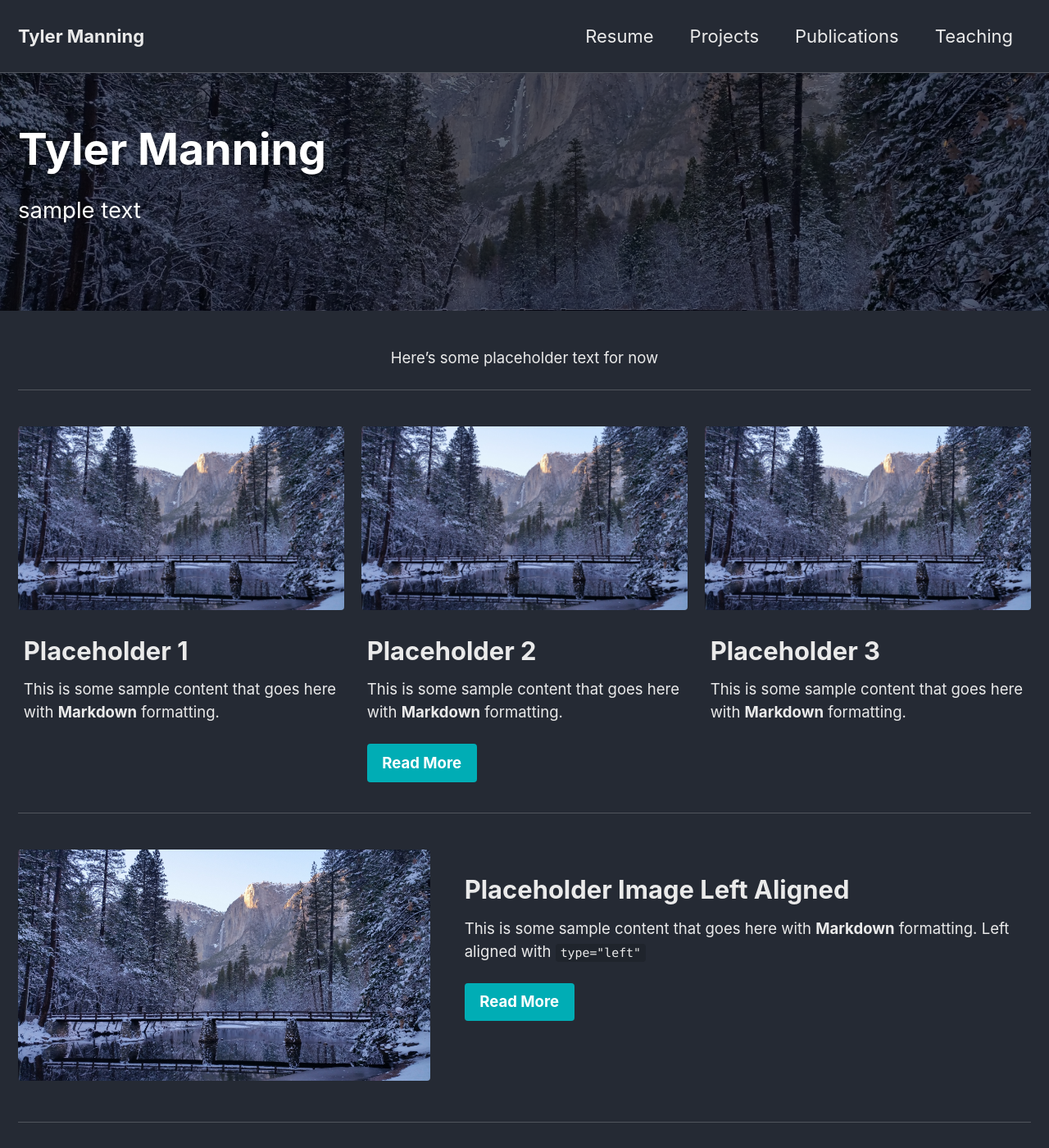
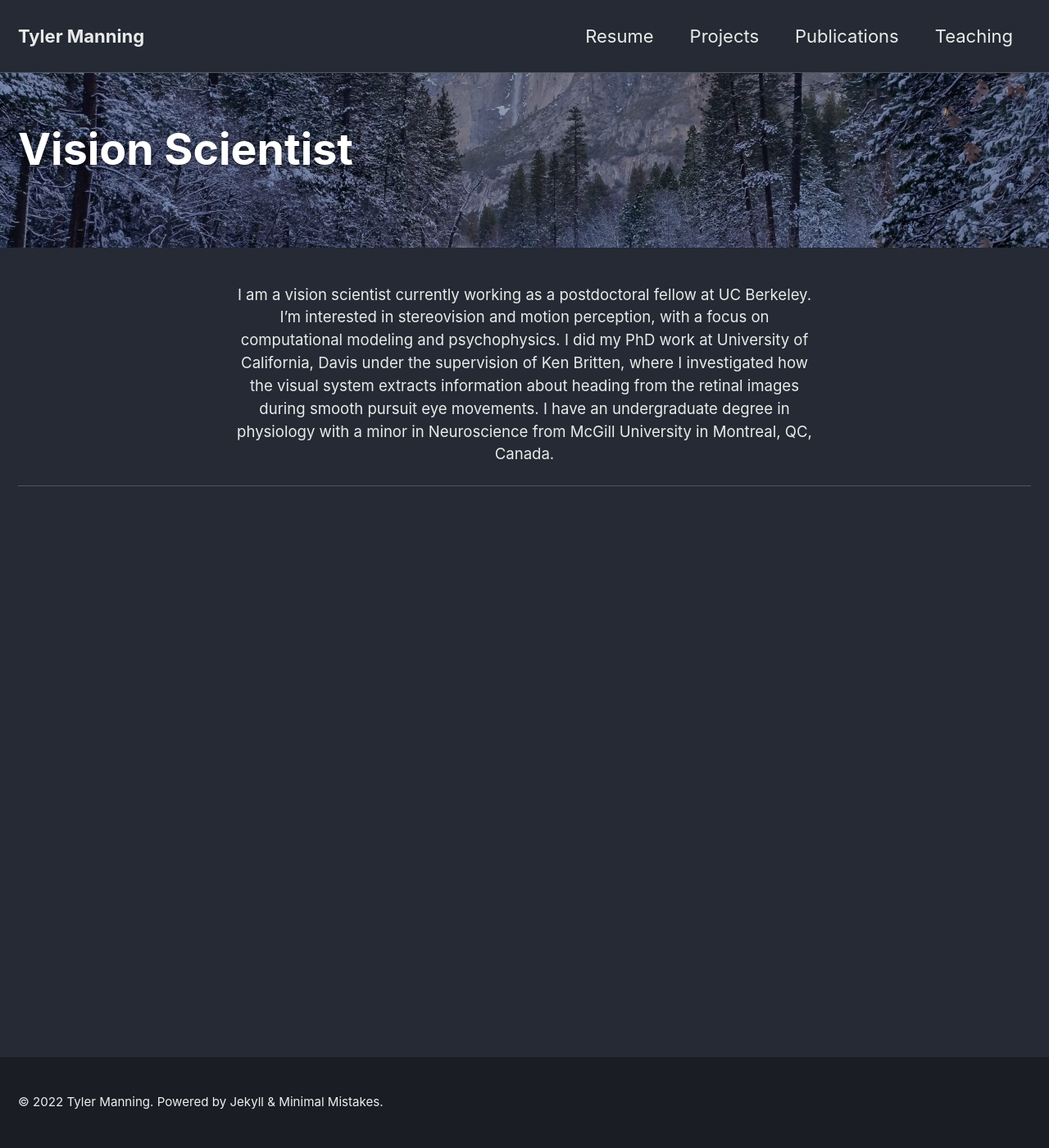
Before and after one commit to tsmanning/tsmanning.github.io, a Jekyll site: the page built from index.html, in a window 1280 px wide and 1400 px high. Shown: the whole window at 82% size. Built offline with Jekyll 4.4.1, drawn with Linux system fonts in a browser that asks for light colours; cached includes are drawn as plain includes; the list of posts is cut into pages by our own code; some of the changed text lies outside the part shown.

```diff
--- a/index.html
+++ b/index.html
@@ -1,14 +1,19 @@
 ---
-title: "Tyler Manning"
+title: "Vision Scientist"
 layout: splash
 permalink: /
 header:
   overlay_color: "#000"
-  overlay_filter: "0.5"
+  overlay_filter: "0.25"
   overlay_image: /assets/images/yosemiteValley2015.jpg
-excerpt: "sample text"
+excerpt: #""
 intro:
-  - excerpt: "Here's some placeholder text for now"
+  - excerpt: "I am a vision scientist currently working as a postdoctoral fellow at UC Berkeley.
+    I'm interested in stereovision and motion perception, with a focus on computational modeling and psychophysics.
+
+    I did my PhD work at University of California, Davis under the supervision of Ken Britten, where I investigated how
+    the visual system extracts information about heading from the retinal images during smooth pursuit eye movements.
+    I have an undergraduate degree in physiology with a minor in Neuroscience from McGill University in Montreal, QC, Canada."
 feature_row:
   - image_path: assets/images/yosemiteValley2015.jpg
     alt: "placeholder image 1"
@@ -25,38 +30,8 @@ feature_row:
   - image_path: /assets/images/yosemiteValley2015.jpg
     title: "Placeholder 3"
     excerpt: "This is some sample content that goes here with **Markdown** formatting."
-feature_row2:
-  - image_path: /assets/images/yosemiteValley2015.jpg
-    alt: "placeholder image 2"
-    title: "Placeholder Image Left Aligned"
-    excerpt: 'This is some sample content that goes here with **Markdown** formatting. Left aligned with `type="left"`'
-    url: "#test-link"
-    btn_label: "Read More"
-    btn_class: "btn--primary"
-feature_row3:
-  - image_path: /assets/images/yosemiteValley2015.jpg
-    alt: "placeholder image 2"
-    title: "Placeholder Image Right Aligned"
-    excerpt: 'This is some sample content that goes here with **Markdown** formatting. Right aligned with `type="right"`'
-    url: "#test-link"
-    btn_label: "Read More"
-    btn_class: "btn--primary"
-feature_row4:
-  - image_path: /assets/images/yosemiteValley2015.jpg
-    alt: "placeholder image 2"
-    title: "Placeholder Image Center Aligned"
-    excerpt: 'This is some sample content that goes here with **Markdown** formatting. Centered with `type="center"`'
-    url: "#test-link"
-    btn_label: "Read More"
-    btn_class: "btn--primary"
 ---
 
 {% include feature_row id="intro" type="center" %}
 
-{% include feature_row %}
-
-{% include feature_row id="feature_row2" type="left" %}
-
-{% include feature_row id="feature_row3" type="right" %}
-
-{% include feature_row id="feature_row4" type="center" %}
+<!--{% include feature_row %}-->
```
Also changed, not shown: _layouts/home.html (+4 -64 lines).
